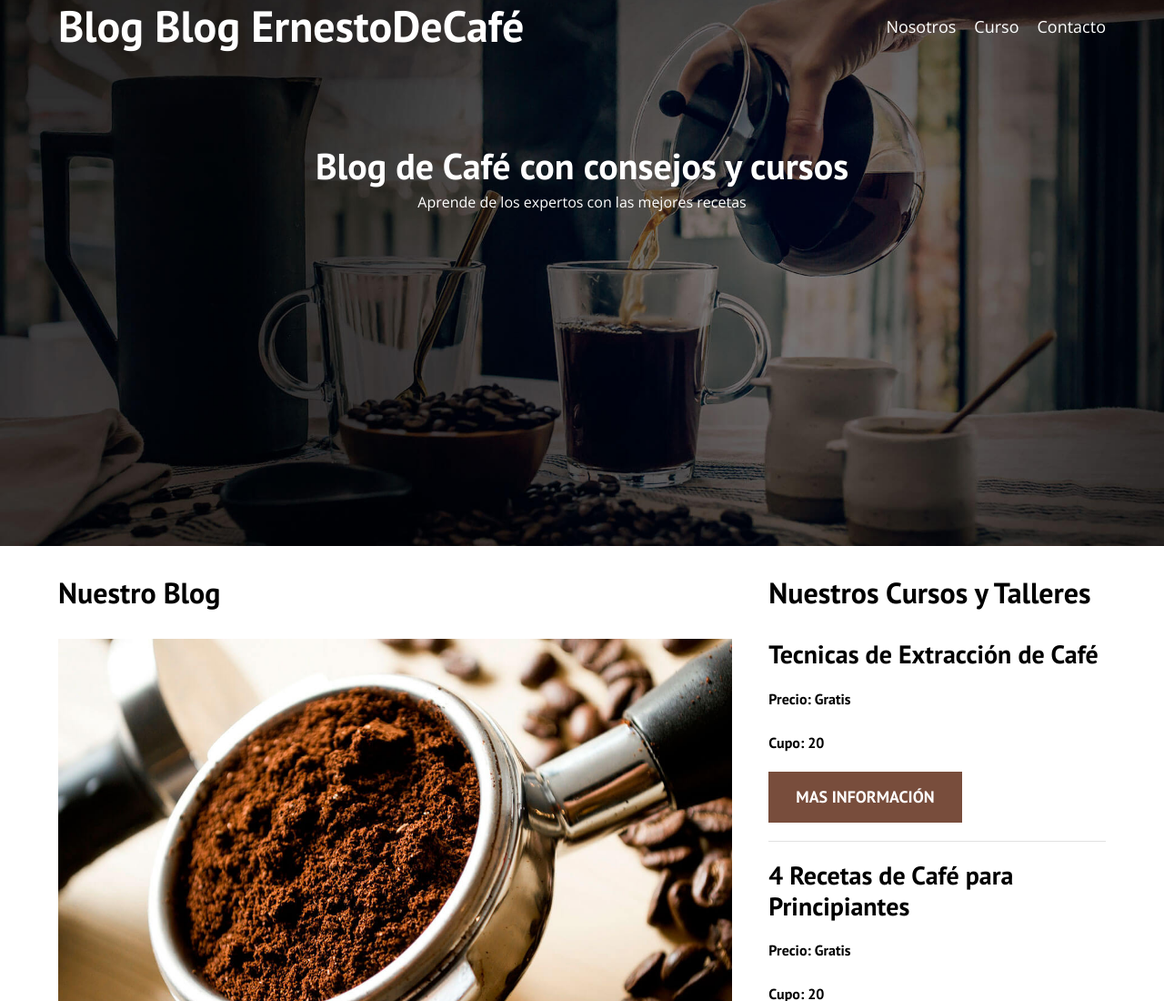
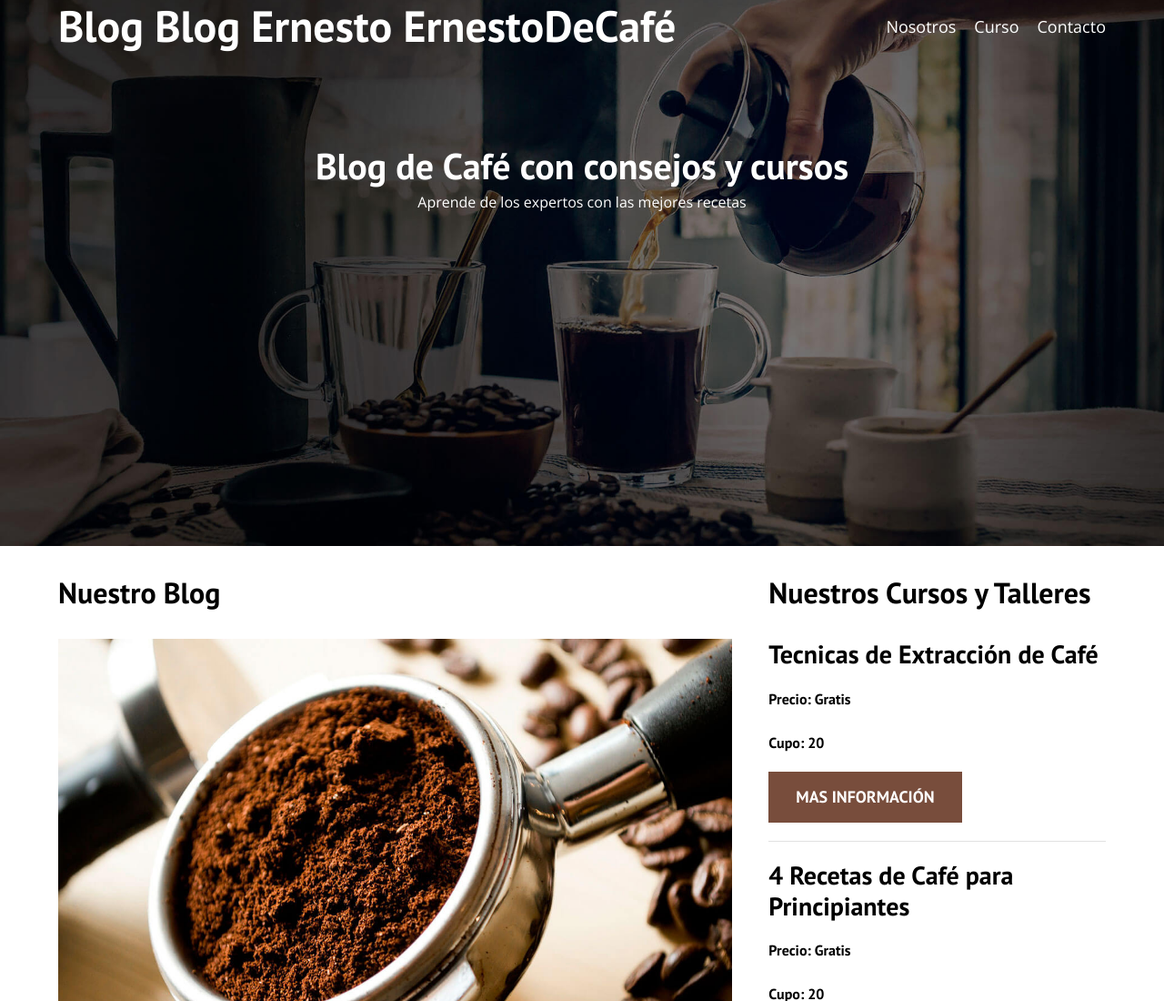
Before and after one commit to yeryneska/blogdecafe_inicio, a plain HTML site: page img/index.html in a window 1280 px wide. Shown: the top 1100 px of the page at 91% size. Drawn offline with nearby package versions, Linux system fonts and the light colour scheme.

Commit message:
modificacion1

```diff
--- a/img/index.html
+++ b/img/index.html
@@ -19,7 +19,7 @@
         <div class="barra">
           <a class="logo" href="index.html">
             <h1 class="logo__elemento no-margin centrar-texto">
-              Blog Blog Ernesto<span class="logo__bold">DeCafé</span>
+              Blog Blog Ernesto Ernesto<span class="logo__bold">DeCafé</span>
             </h1>
           </a>
           <nav class="navegacion">
```
